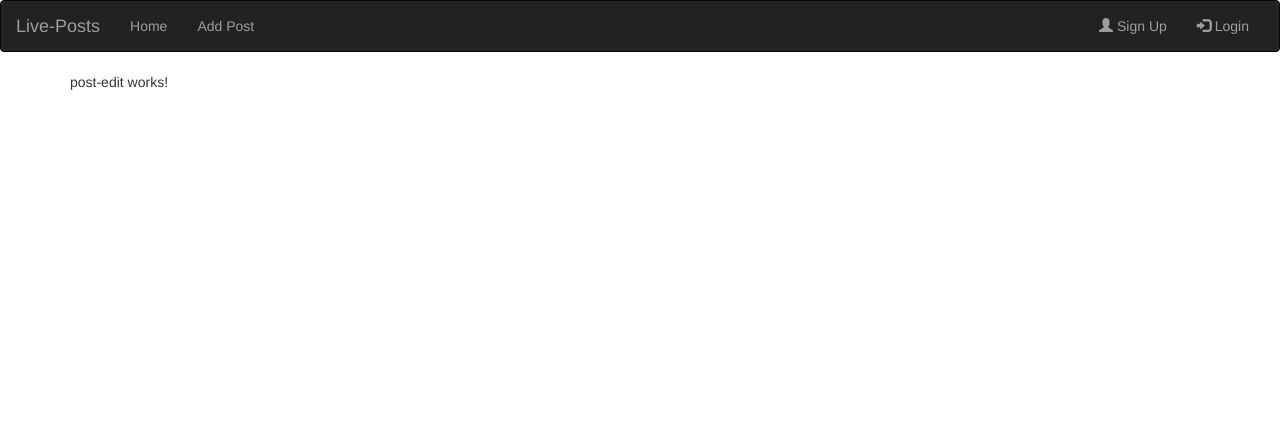
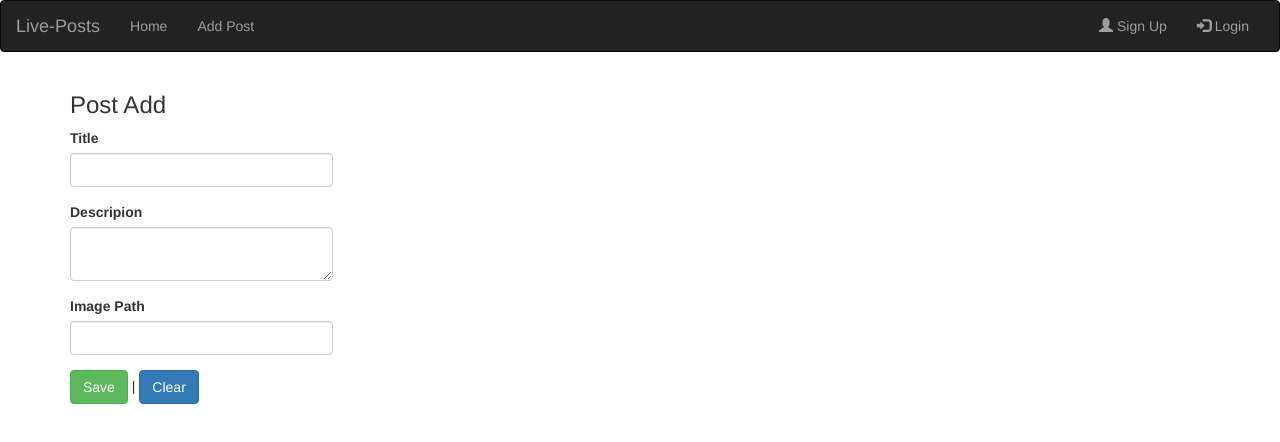
Before and after one commit to Michelle-bit-web/gallery-live-post, an Angular app: page /post-add in a window 1280 px wide. Shown: the top 442 px of the page. Built offline with nearby package versions, Linux system fonts and the light colour scheme.

Commit message:
form created in html; FornGroup & FormControl imported for managing and validating form

```diff
--- a/src/app/app.routes.ts
+++ b/src/app/app.routes.ts
@@ -4,6 +4,7 @@ import { AuthComponent } from './auth/auth.component';
 import { PostEditComponent } from './post-edit/post-edit.component';
 
 export const routes: Routes = [
+     {path: '', redirectTo: '/post-list', pathMatch: 'full'},
     {path: 'post-list', component: PostListComponent},
     {path: 'auth', component: AuthComponent},
     {path: 'post-add', component: PostEditComponent},
--- a/src/app/auth/auth.component.ts
+++ b/src/app/auth/auth.component.ts
@@ -1,8 +1,9 @@
 import { Component } from '@angular/core';
+import { RouterModule } from '@angular/router';
 
 @Component({
   selector: 'app-auth',
-  imports: [],
+  imports: [RouterModule],
   templateUrl: './auth.component.html',
   styleUrl: './auth.component.scss'
 })
--- a/src/app/header/header.component.html
+++ b/src/app/header/header.component.html
@@ -6,18 +6,18 @@
             <span class="icon-bar"></span>
             <span class="icon-bar"></span>
         </button>
-        <a class="navbar-brand" href="#">Live-Posts</a>
+        <a class="navbar-brand" routerLink="">Live-Posts</a>
         </div>
         <div class="collapse navbar-collapse" id="myNavbar">
         <ul class="nav navbar-nav">
-            <li ><a href="#">Home</a></li>
+            <li ><a routerLink="/post-list">Home</a></li>
         </ul>
         <ul class="nav navbar-nav">
-            <li><a href="#">Add Post</a></li>
+            <li><a routerLink="/post-add">Add Post</a></li>
         </ul>
         <ul class="nav navbar-nav navbar-right">
-            <li><a href="#"><span class="glyphicon glyphicon-user"></span> Sign Up</a></li>
-            <li><a href="#"><span class="glyphicon glyphicon-log-in"></span> Login</a></li>
+            <li><a routerLink="/auth"><span class="glyphicon glyphicon-user"></span> Sign Up</a></li>
+            <li><a routerLink="/auth"><span class="glyphicon glyphicon-log-in"></span> Login</a></li>
         </ul>
         </div>
    </div>
--- a/src/app/header/header.component.ts
+++ b/src/app/header/header.component.ts
@@ -1,8 +1,9 @@
-import { Component } from '@angular/core';
+import { Component} from '@angular/core';
+import { RouterModule } from '@angular/router';
 
 @Component({
   selector: 'app-header',
-  imports: [],
+  imports: [RouterModule],
   templateUrl: './header.component.html',
   styleUrl: './header.component.scss'
 })
--- a/src/app/post-edit/post-edit.component.html
+++ b/src/app/post-edit/post-edit.component.html
@@ -1 +1,21 @@
-<p>post-edit works!</p>
+<div class="row">
+    <div class="col-md-6">
+        <h3>Post Add</h3>
+        <form action="">
+            <div class="form-group">
+                <label for="">Title</label>
+                <input class="form-control" type="text" name="" id="">
+            </div>
+            <div class="form-group">
+                <label for="">Descripion</label>
+                <textarea class="form-control" type="text" name="" id=""></textarea>
+            </div>
+             <div class="form-group">
+                <label for="">Image Path</label>
+                <input class="form-control" type="text" name="" id="">
+            </div>
+            <button class="btn btn-success" type="submit">Save</button> |
+            <button class="btn btn-primary" type="submit">Clear</button>
+        </form>
+    </div>
+</div>
--- a/src/app/post-edit/post-edit.component.ts
+++ b/src/app/post-edit/post-edit.component.ts
@@ -1,11 +1,24 @@
-import { Component } from '@angular/core';
+import { Component, OnInit } from '@angular/core';
+import { RouterModule } from '@angular/router';
+import { PostService } from '../post.service';
+import { FormControl, FormGroup } from '@angular/forms';
 
 @Component({
   selector: 'app-post-edit',
-  imports: [],
+  imports: [RouterModule,
+  ],
   templateUrl: './post-edit.component.html',
   styleUrl: './post-edit.component.scss'
 })
 export class PostEditComponent {
+  form?: FormGroup;
+  constructor(private postService: PostService){};
 
+  ngOnInit(): void {
+    this.form = new FormGroup({
+      title: new FormControl(null),
+      description: new FormControl(null),
+      imagePath: new FormControl(null),
+    })
+  }
 }
```
